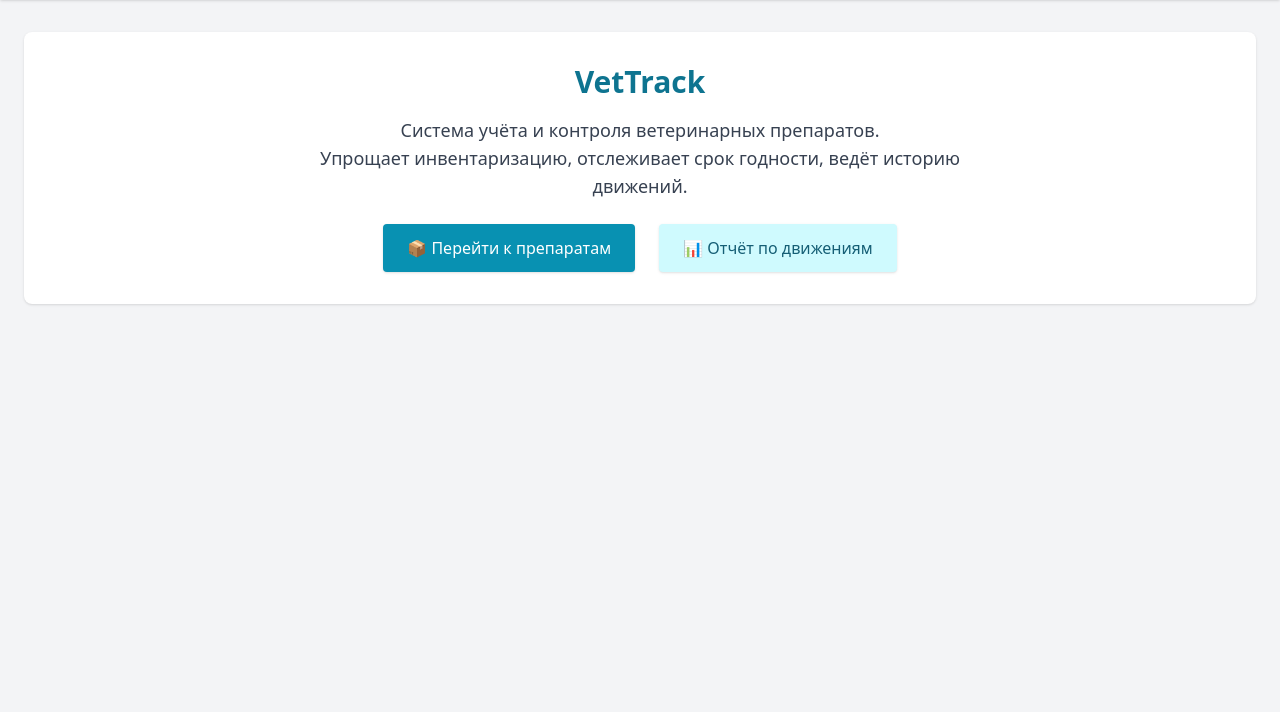
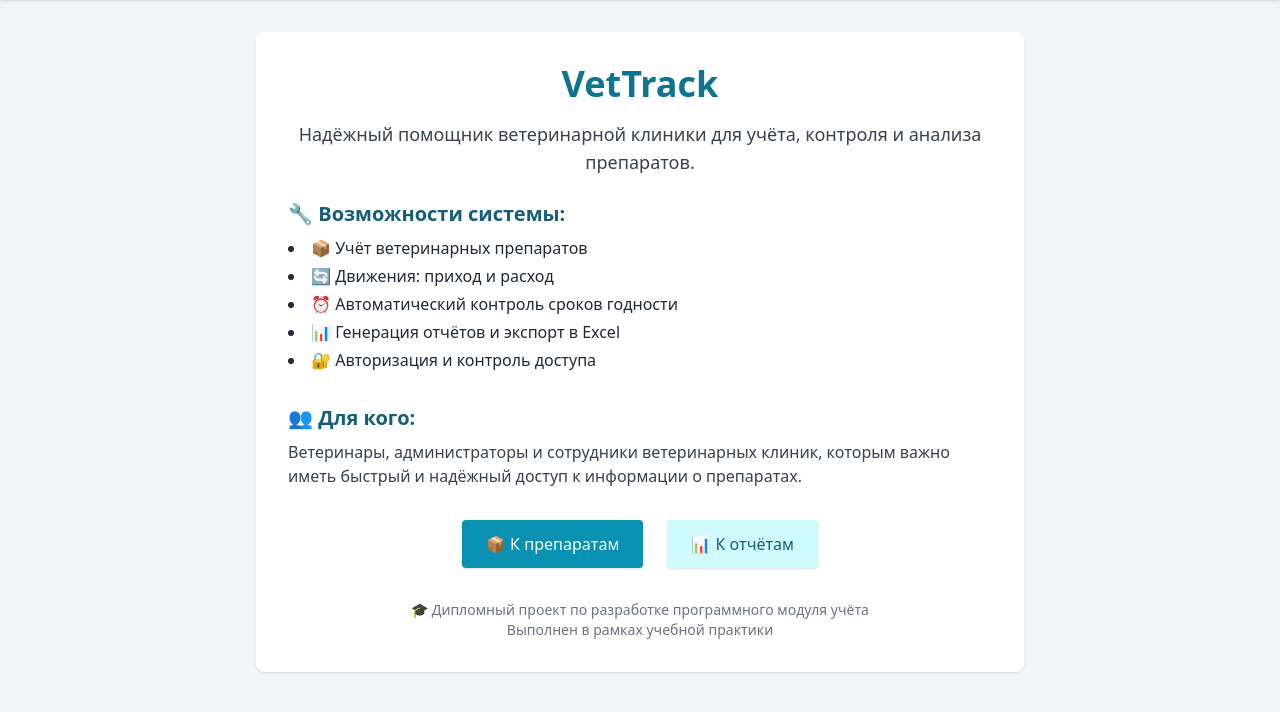
Before and after one commit to IngannamorteScienceDev/VetTrack, a Django app: page / in a window 1280 px wide. Shown: the part 64-776 px from the top of the page. Run offline with Django 5.2, Linux system fonts and the light colour scheme; some libraries are stand-ins or nearby versions.

Commit message:
Enhance landing page with project description, features, and target audience

```diff
--- a/meds/templates/meds/index.html
+++ b/meds/templates/meds/index.html
@@ -1,22 +1,48 @@
 {% extends 'meds/base.html' %}
-{% block title %}Добро пожаловать в VetTrack{% endblock %}
+{% block title %}VetTrack — учёт препаратов для ветклиник{% endblock %}
 {% block content %}
 
-<div class="bg-white shadow rounded-lg p-8 text-center">
-  <h2 class="text-3xl font-bold text-cyan-700 mb-4">VetTrack</h2>
-  <p class="text-gray-700 text-lg mb-6 max-w-2xl mx-auto">
-    Система учёта и контроля ветеринарных препаратов.<br>
-    Упрощает инвентаризацию, отслеживает срок годности, ведёт историю движений.
+<div class="bg-white shadow rounded-lg p-8 max-w-3xl mx-auto">
+  <h2 class="text-4xl font-bold text-cyan-700 mb-4 text-center">VetTrack</h2>
+  <p class="text-gray-700 text-lg mb-6 text-center">
+    Надёжный помощник ветеринарной клиники для учёта, контроля и анализа препаратов.
   </p>
 
-  <div class="flex justify-center space-x-6">
+  <!-- 💡 Возможности -->
+  <div class="mb-8">
+    <h3 class="text-xl font-semibold text-cyan-800 mb-2">🔧 Возможности системы:</h3>
+    <ul class="list-disc list-inside text-gray-800 space-y-1">
+      <li>📦 Учёт ветеринарных препаратов</li>
+      <li>🔄 Движения: приход и расход</li>
+      <li>⏰ Автоматический контроль сроков годности</li>
+      <li>📊 Генерация отчётов и экспорт в Excel</li>
+      <li>🔐 Авторизация и контроль доступа</li>
+    </ul>
+  </div>
+
+  <!-- 🎯 Аудитория -->
+  <div class="mb-8">
+    <h3 class="text-xl font-semibold text-cyan-800 mb-2">👥 Для кого:</h3>
+    <p class="text-gray-700">
+      Ветеринары, администраторы и сотрудники ветеринарных клиник, которым важно иметь быстрый и надёжный доступ к информации о препаратах.
+    </p>
+  </div>
+
+  <!-- 🚀 Навигация -->
+  <div class="flex justify-center gap-6 mb-8">
     <a href="{% url 'drug_list' %}" class="bg-cyan-600 hover:bg-cyan-700 text-white px-6 py-3 rounded shadow">
-      📦 Перейти к препаратам
+      📦 К препаратам
     </a>
     <a href="{% url 'movement_report' %}" class="bg-cyan-100 hover:bg-cyan-200 text-cyan-800 px-6 py-3 rounded shadow">
-      📊 Отчёт по движениям
+      📊 К отчётам
     </a>
   </div>
+
+  <!-- 📄 Подвал -->
+  <p class="text-center text-sm text-gray-500 mt-8">
+    🎓 Дипломный проект по разработке программного модуля учёта<br>
+    Выполнен в рамках учебной практики
+  </p>
 </div>
 
 {% endblock %}
```
